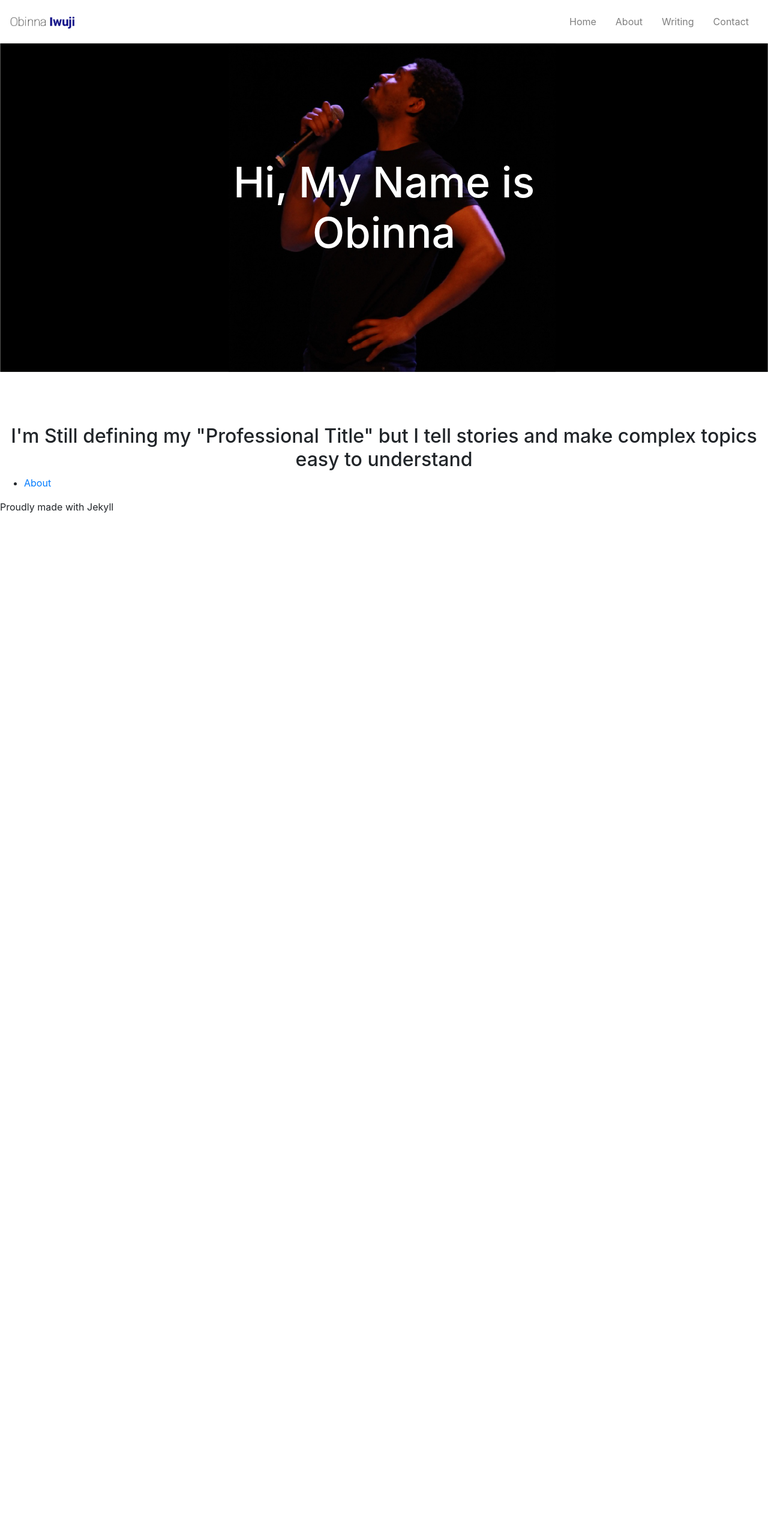
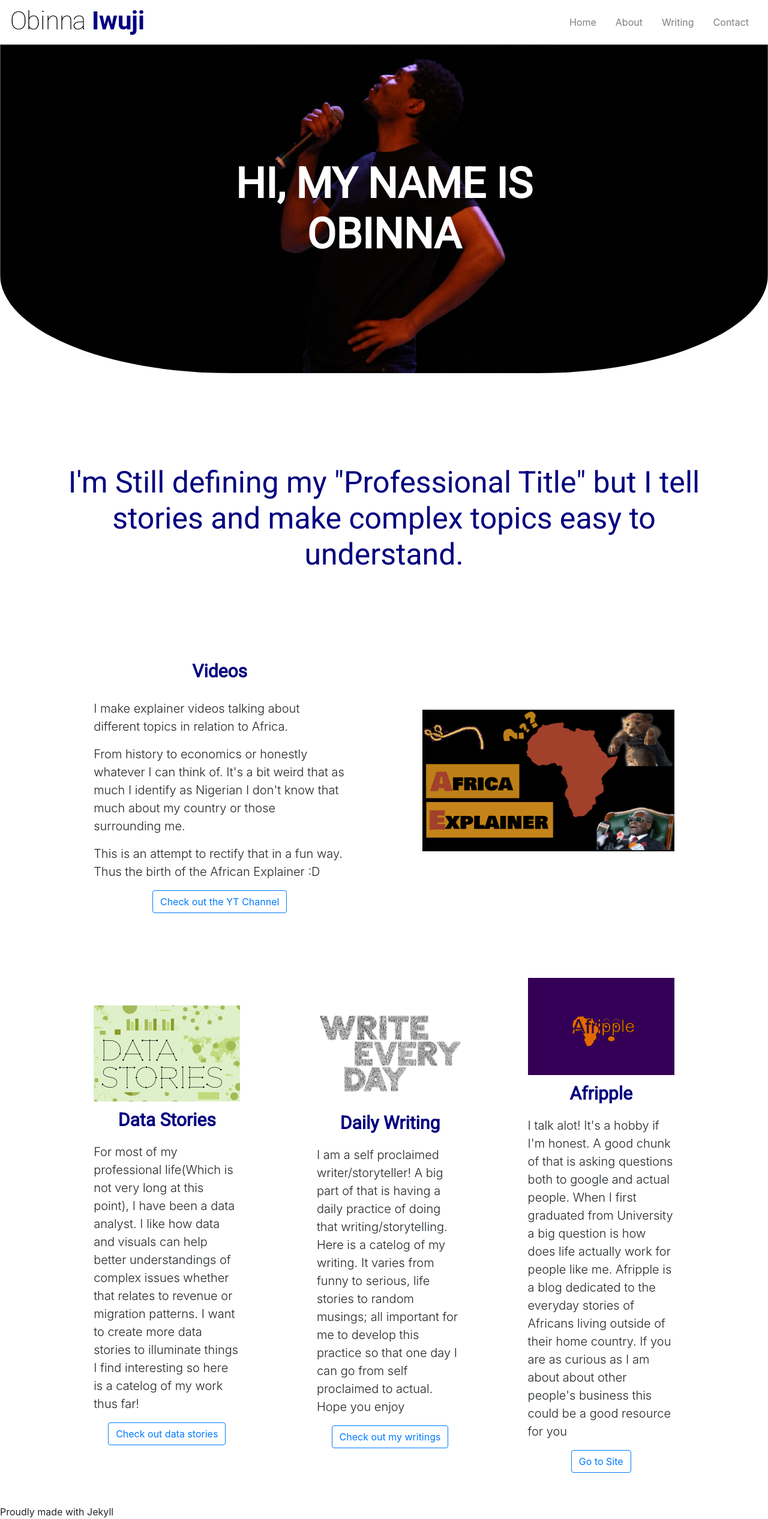
Before and after one commit to iwuji1/Obinna.github.io, a Jekyll site: the page built from _pages/index.markdown, in a window 1280 px wide. Shown: the whole page at 60% size. Built offline with Jekyll 4.4.1, drawn with Linux system fonts in a browser that asks for light colours; before the commit the page ends 900 px from its top, so only the background shows below that.

Commit message:
almost finished Home page

```diff
--- a/_layouts/default.html
+++ b/_layouts/default.html
@@ -5,6 +5,9 @@
     <meta name="viewport" content="width=device-width, initial-scale=1.0">
     <title>{{ page.title }} - {{ site.title }}</title>
     <link rel="stylesheet" type="text/css" href="/assets/styles/main.css">
+    <link rel="stylesheet" href="https://maxcdn.bootstrapcdn.com/bootstrap/4.0.0/css/bootstrap.min.css">
+    <link rel="stylesheet" href="https://fonts.googleapis.com/css?family=Roboto">
+    <script src="https://maxcdn.bootstrapcdn.com/bootstrap/3.4.1/js/bootstrap.min.js"></script>
 </head>
 <body>
     {% include navbar.html %}
--- a/_pages/index.markdown
+++ b/_pages/index.markdown
@@ -7,11 +7,67 @@ layout: default
 permalink: /
 ---
 <div class="container" style="max-width: 100%; padding: 0;">
-  <img src="assets/obi_image_banner.png" alt="Obinna_mic">
-  <h1 class="centered">Hi, My Name is Obinna</h1>
+  <img class="banner-img" src="assets/obi_image_banner.png" alt="Obinna_mic">
+  <h1 class="centered page-title">Hi, My Name is Obinna</h1>
 </div>
 <br>
 <br>
 <br>
-<h2>I'm Still defining my "Professional Title" but I tell stories and make complex topics easy to understand</h2>
-- [About](/about/)
+<h2 class="page-header" >I'm Still defining my "Professional Title" but I tell stories and make complex topics easy to understand.</h2>
+
+<div class="flex-container">
+<div class="flex-2 flex-child">
+<h3 class="box-header">Videos</h3>
+
+<p>I make explainer videos talking about different topics in relation to Africa.</p>
+<p>From history to economics or honestly whatever I can think of. It's a bit weird that as much I identify as Nigerian I don't know that much about my country or those surrounding me.</p>
+<p>This is an attempt to rectify that in a fun way. Thus the birth of the African Explainer :D </p>
+<div class="text-center">
+<a href="https://www.youtube.com/channel/UCv9oSIKjvzJYpICLBuAaVOw" class="btn btn-outline-primary" role="button">Check out the YT Channel</a>
+</div>
+</div>
+<div class="flex-2 flex-child page-image-1">
+<img class="page-image-1" src="assets/Africa Explainer banner 2.png" alt="YT banner">
+</div>
+</div>
+
+<div class="flex-container">
+
+<div class="flex-3 flex-child">
+<div class="page-image-2">
+<img class="page-image-2" src="assets/Data_stories.png" alt="Data Stories">
+</div>
+
+<h3 class="box-header">Data Stories</h3>
+
+<p>For most of my professional life(Which is not very long at this point), I have been a data analyst. I like how data and visuals can help better understandings of complex issues whether that relates to revenue or migration patterns. I want to create more data stories to illuminate things I find interesting so here is a catelog of my work thus far!</p>
+<div class="text-center">
+<a href="/blog" class="btn btn-outline-primary" role="button">Check out data stories</a>
+</div>
+</div>
+
+<div class="flex-3 flex-child">
+<div class="page-image-2">
+<img class="page-image-2" src="assets/Daily Writing.jpeg" alt="Daily Writing">
+</div>
+<h3 class="box-header">Daily Writing</h3>
+
+<p>I am a self proclaimed writer/storyteller! A big part of that is having a daily practice of doing that writing/storytelling. Here is a catelog of my writing. It varies from funny to serious, life stories to random musings; all important for me to develop this practice so that one day I can go from self proclaimed to actual. Hope you enjoy</p>
+<div class="text-center">
+<a href="/blog" class="btn btn-outline-primary" role="button">Check out my writings</a>
+</div>
+</div>
+
+<div class="flex-3 flex-child">
+
+<div class="page-image-2">
+<img class="page-image-2" src="assets/Afripple logo.png" alt="Afripple">
+</div>
+
+<h3 class="box-header">Afripple</h3>
+
+<p>I talk alot! It's a hobby if I'm honest. A good chunk of that is asking questions both to google and actual people. When I first graduated from University a big question is how does life actually work for people like me. Afripple is a blog dedicated to the everyday stories of Africans living outside of their home country. If you are as curious as I am about about other people's business this could be a good resource for you</p>
+<div class="text-center">
+<a href="/" class="btn btn-outline-primary" role="button">Go to Site</a>
+</div>
+</div>
--- a/_sass/_general.scss
+++ b/_sass/_general.scss
@@ -1,10 +1,121 @@
-* {
-  box-sizing: border-box;
-  margin: 0;
-  padding: 0;
+@media (min-width: 768px) {
+
+.navbar-brand.abs
+    {
+        position: absolute;
+        width: 100%;
+        left: 0;
+        text-align: center;
+    }
+}
+
+.logo {
+}
+
+.text-center {
+  text-align: center;
+}
+
+h1 {
+  text-align: center;
+  font-family: Roboto, Sans-serif;
+  font-size: 70px;
+}
+
+h2 {
+  text-align: center;
+  font-family: Roboto,Sans-serif;
+  font-size: 60px;
+  padding: 5%;
+}
+
+h3 {
+  text-align: center;
+  font-family: Sans-serif;
 }
 
 body {
   font-size: 18px;
   font-family: Arial;
 }
+
+.page-title {
+  font-family: Roboto,Sans-serif;
+  font-weight: 900;
+  text-transform: uppercase;
+}
+
+.page-header {
+  text-align: center;
+  font-family: Roboto,Sans-serif;
+  font-size: 50px;
+  color: #000080;
+  font-weight: 300;
+  padding: 5%;
+}
+
+.box-header {
+  font-family: Roboto,Sans-serif;
+  font-size: 30px;
+  font-weight: 700;
+  padding: 5%;
+  color: #000080;
+}
+
+.banner-img {
+  width: 100%;
+  border-radius: 0px 0px 30% 30%;
+}
+
+.page-image-1 {
+  text-align: center;
+  width: 100%;
+
+}
+
+.page-image-2 {
+  text-align: center;
+  width: 100%;
+
+}
+
+.flex-container {
+    display: flex;
+    margin-left: 8%;
+    margin-right: 8%;
+    justify-content: center;
+    align-items: center;
+}
+
+.flex-child {
+    flex: 1;
+    font-size: 20px;
+    font-weight: 300;
+}
+
+.flex-child:first-child {
+    margin-right: 20px;
+}
+
+.flex-2 {
+  padding: 5%;
+}
+
+.flex-3 {
+  padding: 5%;
+}
+
+.container {
+  position: relative;
+  text-align: center;
+  color: white;
+  width: 100%;
+}
+
+.centered {
+  position: absolute;
+  top: 50%;
+  left: 50%;
+  transform: translate(-50%, -50%);
+  font-size: 70px;
+}
--- a/assets/css/_general.scss
+++ b/assets/css/_general.scss
@@ -10,19 +10,28 @@
 }
 
 .logo {
-  width: 100%;
+}
+
+.text-center {
+  text-align: center;
 }
 
 h1 {
   text-align: center;
-  font-family: Sans-serif;
+  font-family: Roboto, Sans-serif;
   font-size: 70px;
 }
 
 h2 {
   text-align: center;
+  font-family: Roboto,Sans-serif;
+  font-size: 60px;
+  padding: 5%;
+}
+
+h3 {
+  text-align: center;
   font-family: Sans-serif;
-  font-size: 40px;
 }
 
 body {
@@ -30,8 +39,70 @@ body {
   font-family: Arial;
 }
 
-img {
+.page-title {
+  font-family: Roboto,Sans-serif;
+  font-weight: 900;
+  text-transform: uppercase;
+}
+
+.page-header {
+  text-align: center;
+  font-family: Roboto,Sans-serif;
+  font-size: 50px;
+  color: #000080;
+  font-weight: 300;
+  padding: 5%;
+}
+
+.box-header {
+  font-family: Roboto,Sans-serif;
+  font-size: 30px;
+  font-weight: 700;
+  padding: 5%;
+  color: #000080;
+}
+
+.banner-img {
   width: 100%;
+  border-radius: 0px 0px 30% 30%;
+}
+
+.page-image-1 {
+  text-align: center;
+  width: 100%;
+
+}
+
+.page-image-2 {
+  text-align: center;
+  width: 100%;
+
+}
+
+.flex-container {
+    display: flex;
+    margin-left: 8%;
+    margin-right: 8%;
+    justify-content: center;
+    align-items: center;
+}
+
+.flex-child {
+    flex: 1;
+    font-size: 20px;
+    font-weight: 300;
+}
+
+.flex-child:first-child {
+    margin-right: 20px;
+}
+
+.flex-2 {
+  padding: 5%;
+}
+
+.flex-3 {
+  padding: 5%;
 }
 
 .container {
```
Also changed, not shown: assets/Africa Explainer banner 2.png (added), assets/Africa Explainer.png (added), assets/Afripple logo.png (added), assets/Daily Writing.jpeg (added), assets/Data_stories.png (added), 2 other files.
